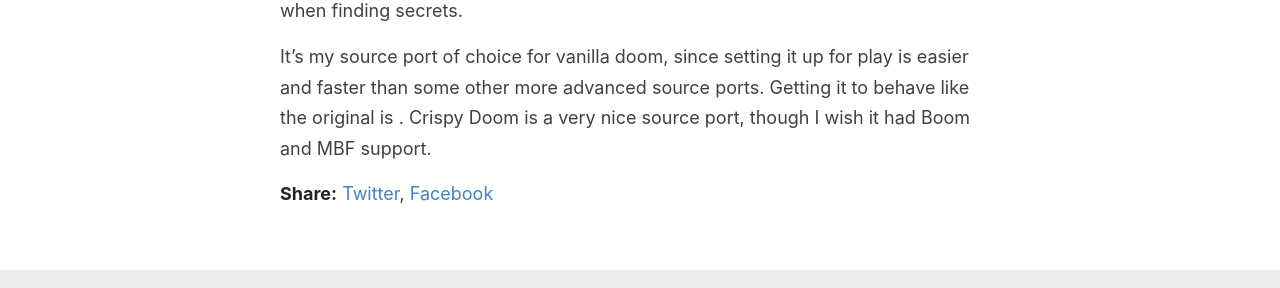
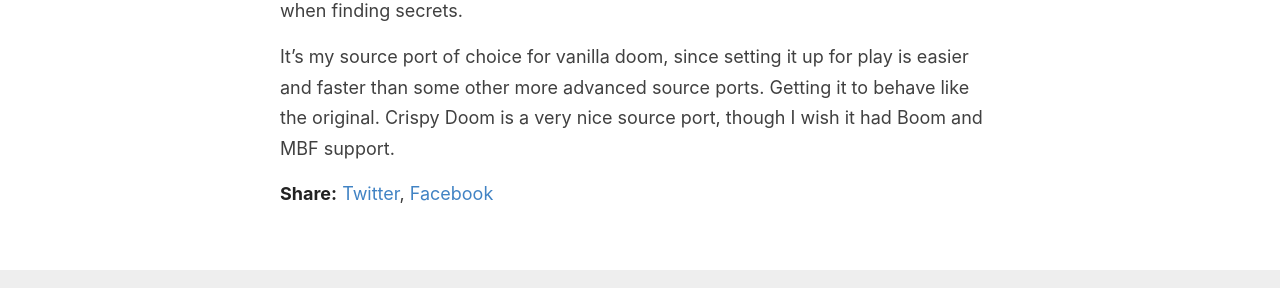
Before and after one commit to poleve540/CallMePol, a Jekyll site: the page built from posts/2023-05-12-sourceport-review.md, in a window 1280 px wide. Shown: the part 1492-1780 px from the top of the page. Built offline with Jekyll 4.4.1, drawn with Linux system fonts in a browser that asks for light colours; part of the change alters nothing that is shown.

```diff
--- a/posts/2023-05-12-sourceport-review.md
+++ b/posts/2023-05-12-sourceport-review.md
@@ -27,10 +27,10 @@ New gameplay features are available, such as jumping and a limited freelook. The
 
 But my favourite thing has to be the small details added to the game. Differently colored blood for monsters such as cacodemons and hell knights. Randomly mirrored corpses. Translucency on spectres. Better colored automap. Notifications when finding secrets.
 
-It's my source port of choice for vanilla doom, since setting it up for play is easier and faster than some other more advanced source ports. Getting it to behave like the original is . Crispy Doom is a very nice source port, though I wish it had Boom and MBF support.
+It's my source port of choice for vanilla doom, since setting it up for play is easier and faster than some other more advanced source ports. Getting it to behave like the original. Crispy Doom is a very nice source port, though I wish it had Boom and MBF support.
 <!--stackedit_data:
 eyJwcm9wZXJ0aWVzIjoiZXh0ZW5zaW9uczpcbiAgcHJlc2V0Oi
-BnZm1cbiIsImhpc3RvcnkiOlsyMDczMjQyNDIzLC0xMTAwNzk3
-MTI3LC0yMTI4NDgxNzEwLC0xMzQ5ODgwOTYzLDE4ODc0NjM0OT
-ldfQ==
+BnZm1cbiIsImhpc3RvcnkiOlsxNTA3MjMzNjEsLTExMDA3OTcx
+MjcsLTIxMjg0ODE3MTAsLTEzNDk4ODA5NjMsMTg4NzQ2MzQ5OV
+19
 -->
```
